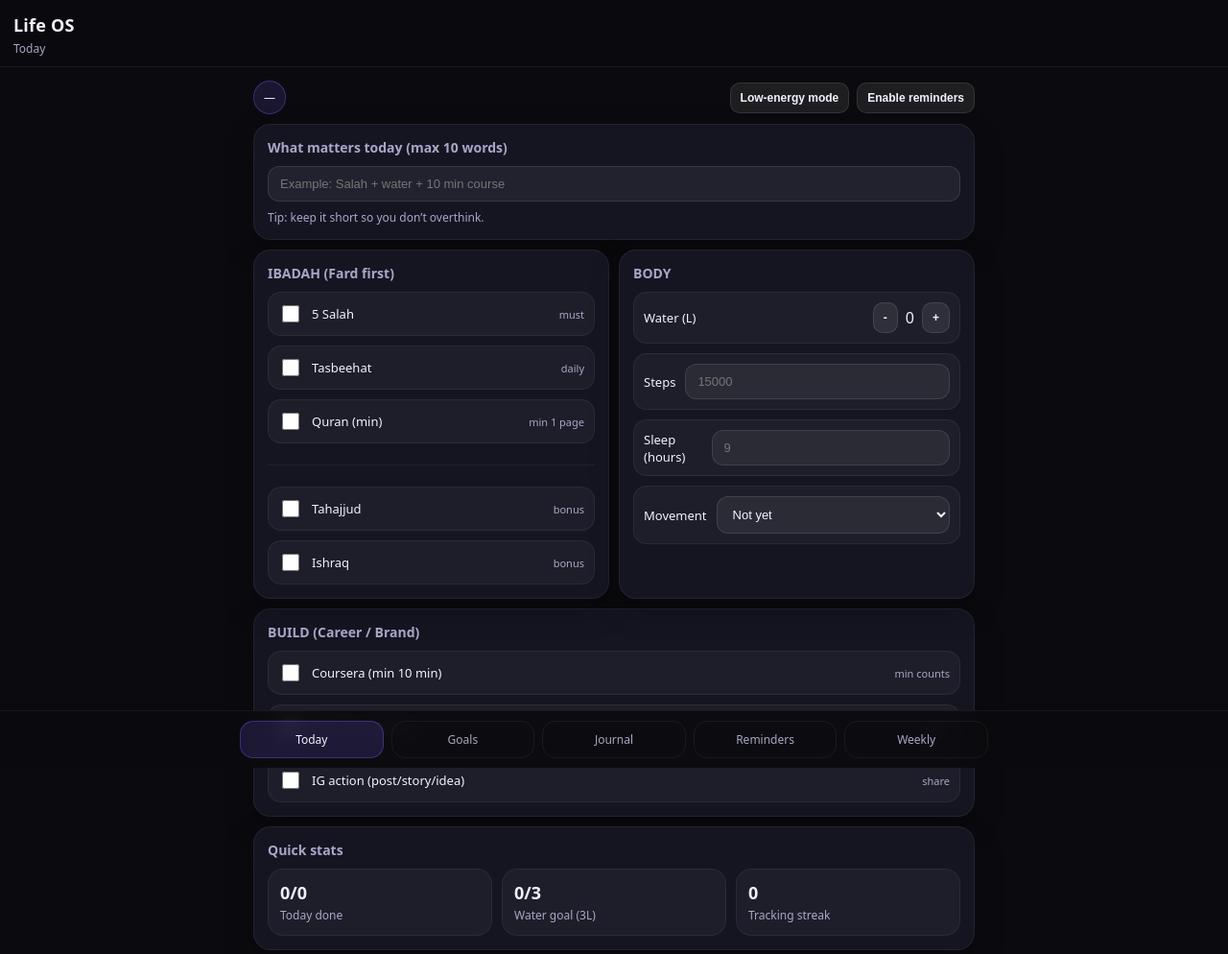
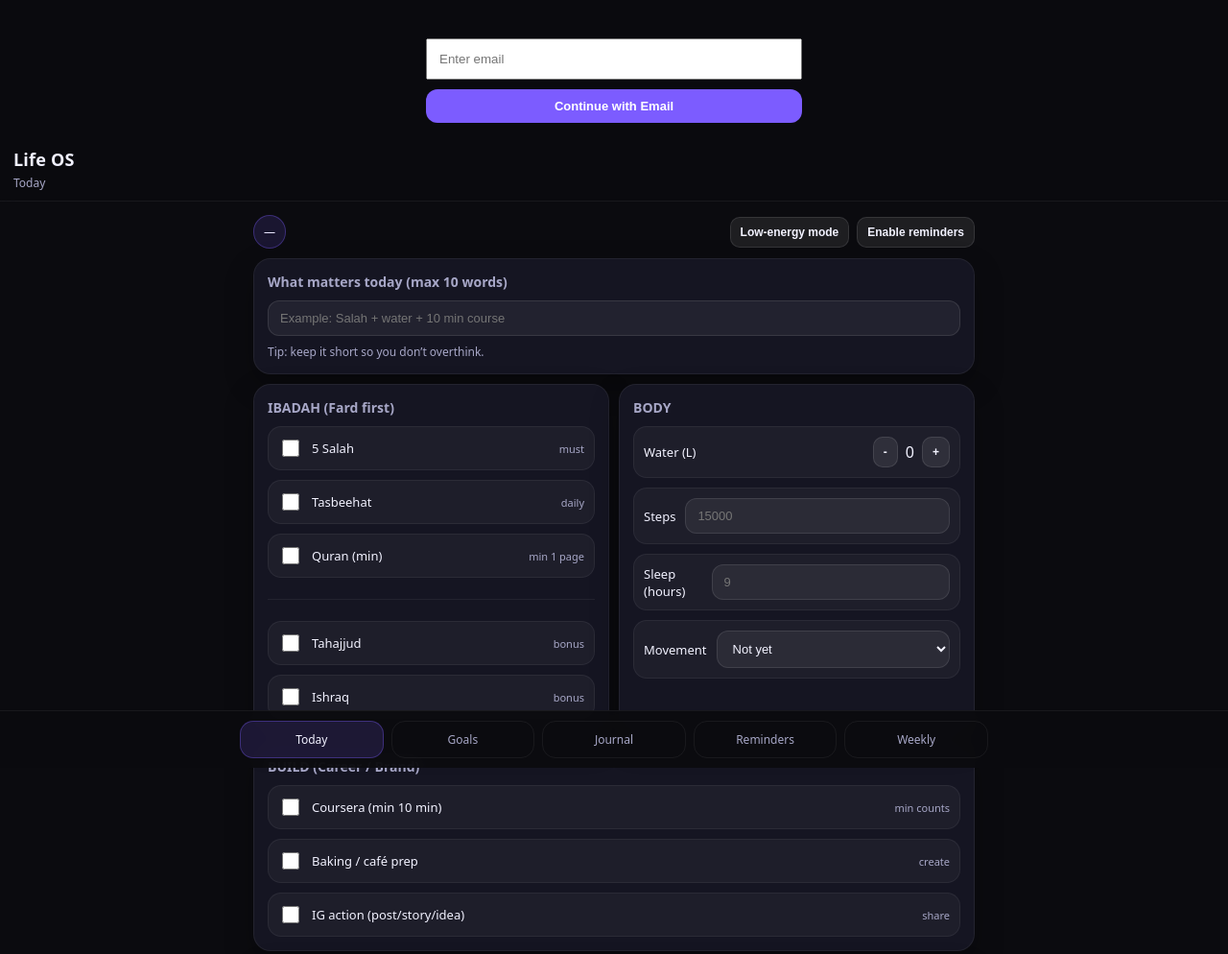
Before and after one commit to bogormstudio-sketch/Life-OS, a plain HTML site: page index.html in a window 1280 px wide. Shown: the top 994 px of the page at 96% size. Drawn offline with nearby package versions, Linux system fonts and the light colour scheme.

Commit message:
Update index.html

```diff
--- a/index.html
+++ b/index.html
@@ -58,6 +58,10 @@
 <body>
 
   <header>
+  <div id="authBox" style="padding:14px;max-width:420px;margin:12px auto;">
+  <input id="emailInput" type="email" placeholder="Enter email" style="width:100%;padding:12px;margin-bottom:10px;" />
+  <button class="btn" onclick="loginEmail()" style="width:100%;">Continue with Email</button>
+</div>
     <h1>Life OS</h1>
     <div class="sub" id="subline">Today</div>
   </header>
```
